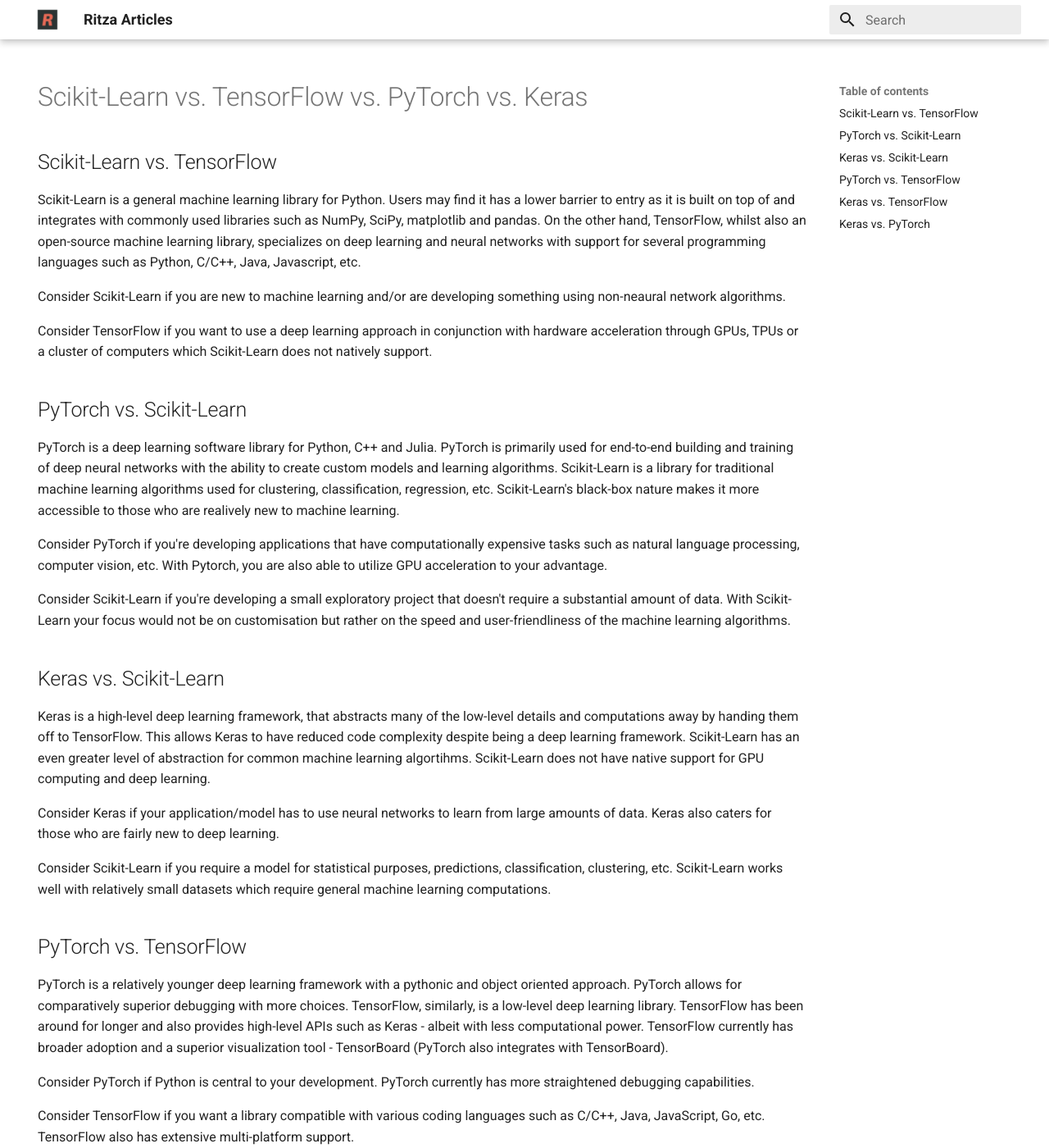
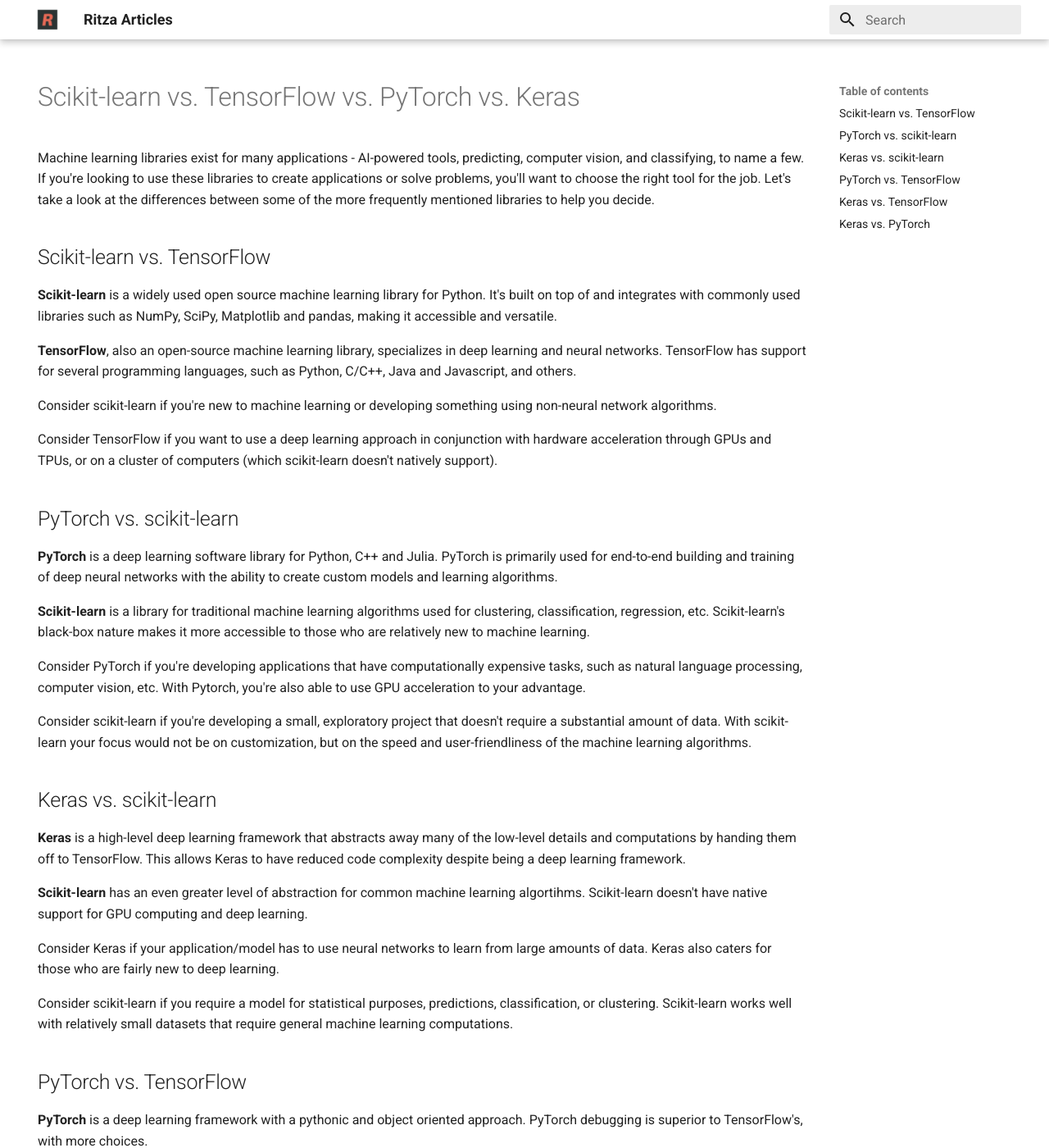
Before and after one commit to ritza-co/internal-articles, an MkDocs documentation site: the page built from docs/scikit-learn-vs-tensorflow-vs-pytorch-vs-keras.md, in a window 1280 px wide and 1400 px high. Shown: the whole window at 82% size. Built offline with MkDocs 1.6.1 and Material for MkDocs 9.7.7, drawn with Linux system fonts in a browser that asks for light colours; some of the changed text lies outside the part shown.

Commit message:
Machine learning comparison article proofread

```diff
--- a/docs/scikit-learn-vs-tensorflow-vs-pytorch-vs-keras.md
+++ b/docs/scikit-learn-vs-tensorflow-vs-pytorch-vs-keras.md
@@ -3,59 +3,66 @@
   - navigation
 ---
 
-# Scikit-Learn vs. TensorFlow vs. PyTorch vs. Keras
+# Scikit-learn vs. TensorFlow vs. PyTorch vs. Keras
 
-## Scikit-Learn vs. TensorFlow
+Machine learning libraries exist for many applications - AI-powered tools, predicting, computer vision, and classifying, to name a few. If you're looking to use these libraries to create applications or solve problems, you'll want to choose the right tool for the job. Let's take a look at the differences between some of the more frequently mentioned libraries to help you decide.
 
-Scikit-Learn is a general machine learning library for Python. Users may find it has a lower barrier to entry as it is built on top of and integrates with commonly used libraries such as NumPy, SciPy, matplotlib and pandas.
-On the other hand, TensorFlow, whilst also an open-source machine learning library, specializes on deep learning and neural networks with support for several programming languages such as Python, C/C++, Java, Javascript, etc.
+## Scikit-learn vs. TensorFlow
 
-Consider Scikit-Learn if you are new to machine learning and/or are developing something using non-neaural network algorithms.
+**Scikit-learn** is a widely used open source machine learning library for Python. It's built on top of and integrates with commonly used libraries such as NumPy, SciPy, Matplotlib and pandas, making it accessible and versatile.
 
-Consider TensorFlow if you want to use a deep learning approach in conjunction with hardware acceleration through GPUs, TPUs or a cluster of computers which Scikit-Learn does not natively support.
+**TensorFlow**, also an open-source machine learning library, specializes in deep learning and neural networks. TensorFlow has support for several programming languages, such as Python, C/C++, Java and Javascript, and others.
 
-## PyTorch vs. Scikit-Learn
+Consider scikit-learn if you're new to machine learning or developing something using non-neural network algorithms.
 
-PyTorch is a deep learning software library for Python, C++ and Julia. PyTorch is primarily used for end-to-end building and training of deep neural networks with the ability to create custom models and learning algorithms.
-Scikit-Learn is a library for traditional machine learning algorithms used for clustering, classification, regression, etc. Scikit-Learn's black-box nature makes it more accessible to those who are realively new to machine learning.
+Consider TensorFlow if you want to use a deep learning approach in conjunction with hardware acceleration through GPUs and TPUs, or on a cluster of computers (which scikit-learn doesn't natively support).
 
-Consider PyTorch if you're developing applications that have computationally expensive tasks such as natural language processing, computer vision, etc. With Pytorch, you are also able to utilize GPU acceleration to your advantage.
+## PyTorch vs. scikit-learn
 
-Consider Scikit-Learn if you're developing a small exploratory project that doesn't require a substantial amount of data. With Scikit-Learn your focus would not be on customisation but rather on the speed and user-friendliness of the machine learning algorithms.
+**PyTorch** is a deep learning software library for Python, C++ and Julia. PyTorch is primarily used for end-to-end building and training of deep neural networks with the ability to create custom models and learning algorithms.
 
-## Keras vs. Scikit-Learn
+**Scikit-learn** is a library for traditional machine learning algorithms used for clustering, classification, regression, etc. Scikit-learn's black-box nature makes it more accessible to those who are relatively new to machine learning.
 
-Keras is a high-level deep learning framework, that abstracts many of the low-level details and computations away by handing them off to TensorFlow. This allows Keras to have reduced code complexity despite being a deep learning framework.
-Scikit-Learn has an even greater level of abstraction for common machine learning algortihms. Scikit-Learn does not have native support for GPU computing and deep learning.
+Consider PyTorch if you're developing applications that have computationally expensive tasks, such as natural language processing, computer vision, etc. With Pytorch, you're also able to use GPU acceleration to your advantage.
+
+Consider scikit-learn if you're developing a small, exploratory project that doesn't require a substantial amount of data. With scikit-learn your focus would not be on customization, but on the speed and user-friendliness of the machine learning algorithms.
+
+## Keras vs. scikit-learn
+
+**Keras** is a high-level deep learning framework that abstracts away many of the low-level details and computations by handing them off to TensorFlow. This allows Keras to have reduced code complexity despite being a deep learning framework.
+
+**Scikit-learn** has an even greater level of abstraction for common machine learning algortihms. Scikit-learn doesn't have native support for GPU computing and deep learning.
 
 Consider Keras if your application/model has to use neural networks to learn from large amounts of data. Keras also caters for those who are fairly new to deep learning.
 
-Consider Scikit-Learn if you require a model for statistical purposes, predictions, classification, clustering, etc. Scikit-Learn works well with relatively small datasets which require general machine learning computations.
+Consider scikit-learn if you require a model for statistical purposes, predictions, classification, or clustering. Scikit-learn works well with relatively small datasets that require general machine learning computations.
 
 ## PyTorch vs. TensorFlow
 
-PyTorch is a relatively younger deep learning framework with a pythonic and object oriented approach. PyTorch allows for comparatively superior debugging with more choices.
-TensorFlow, similarly, is a low-level deep learning library. TensorFlow has been around for longer and also provides high-level APIs such as Keras - albeit with less computational power. TensorFlow currently has broader adoption and a superior visualization tool - TensorBoard (PyTorch also integrates with TensorBoard).
+**PyTorch** is a deep learning framework with a pythonic and object oriented approach. PyTorch debugging is superior to TensorFlow's, with more choices.
 
-Consider PyTorch if Python is central to your development. PyTorch currently has more straightened debugging capabilities.
+**TensorFlow** is a low-level deep learning library that provides workflows to high-level APIs such as Keras - albeit with less computational power. TensorFlow is currently more widely used than PyTorch.
+
+Consider PyTorch for its many straightened debugging capabilities, if Python is central to your development.
 
 Consider TensorFlow if you want a library compatible with various coding languages such as C/C++, Java, JavaScript, Go, etc. TensorFlow also has extensive multi-platform support.
 
 ## Keras vs. TensorFlow
 
-Keras acts as a deep learning-centric library running on top of TensorFlow. This abstraction allows Keras to be better suited for developers to build, train, and evaluate models with relatice 'ease'. Keras supports Python and R while Tensorflow supports the major - Python, C++, Java, and Javascript - languages with Go and Swift being unofficial and archived respectively.
-TensorFlow runs as a back-end to Keras, but also as it's own standalone library for low level computations.
+**Keras** is a deep learning-centric library built on top of TensorFlow. Keras supports Python and R, while Tensorflow supports the major languages (Python, C++, Java, and Javascript, unofficially Go, and Swift being archived).
 
-Consider Keras if you are relatively new to deep learning or looking to use a high level api utilizing the TensorFlow framework to your advantage. As with any library, Keras takes into account best practices with comparatively less complexity.
+**TensorFlow** runs as a back-end to Keras, but also as its own standalone library for low-level computations.
 
-Consider TensorFlow if you require greater funtionality and performance on large datasets.
-TensorFlow requires you to be slightly adept with deep learning to capitalize on what it has to offer.
+Consider Keras if you're relatively new to deep learning or looking to use a high level API that makes the most of the TensorFlow framework. As with any library, Keras takes into account best practices with comparatively less complexity.
+
+Consider TensorFlow if you require greater funtionality and performance on large datasets. TensorFlow requires you to be slightly adept with deep learning to capitalize on what it has to offer.
 
 ## Keras vs. PyTorch
 
-Keras is a software library focused on deep learning. Keras functions as a high-level interface for the TensorFlow library, resulting in comparatively slower computations, but less complexity.
-PyTorch is a low-level computation framework with superior debugging, pliability and performance capabilities.
+**Keras** is a deep learning software library that functions as a high-level interface for TensorFlow, resulting in comparatively slower computations with less complexity.
 
-Consider Keras if want to use deep learning algorithms and models with relatively small datasets. Keras is more readable and approachable to beginners.
+**PyTorch** is a low-level computation framework with superior debugging, pliability and performance capabilities.
 
-Consider PyTorch if you have deep learning experience and/or want to create a custom model. Keep in mind that, natively, PyTorch is not capable of running on a browser (It is currently possible using through a conversion process that converts PyTorch to TensorFlow.js).
+Consider Keras if want to use deep learning algorithms and models with relatively small datasets. Keras is more readable and approachable for beginners.
+
+Consider PyTorch if you have deep learning experience or want to create a custom model. PyTorch is not natively capable of running models on a browser, but you can convert models to TensorFlow.js to get around this.
```
